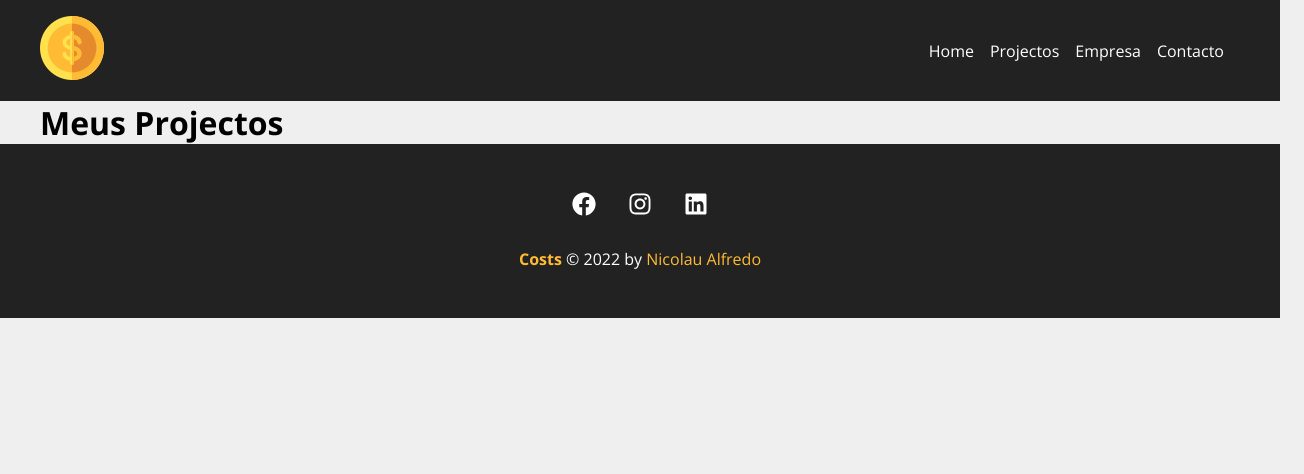
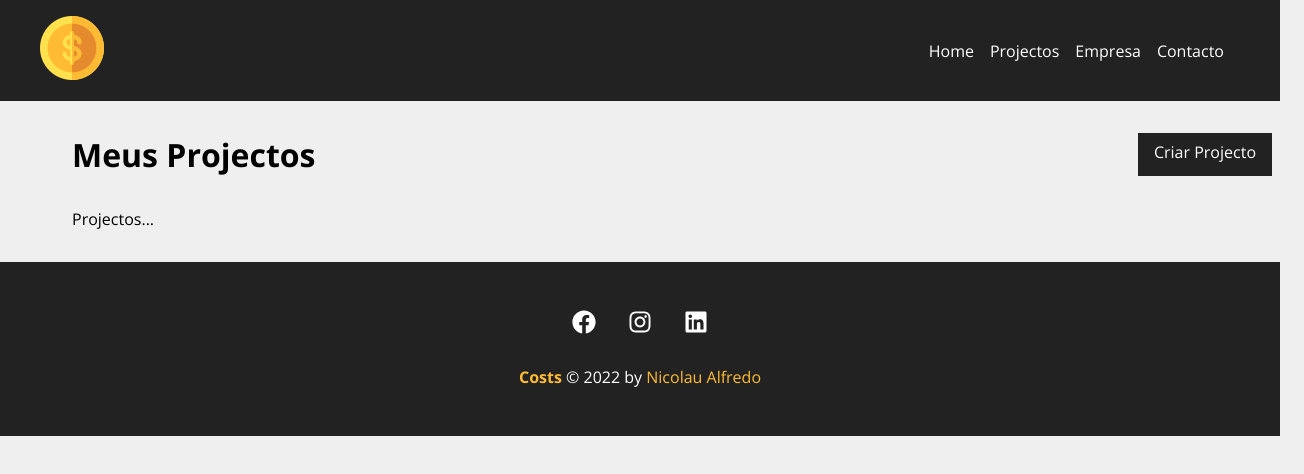
Before and after one commit to NicolauAlfredo/costs-projecto-react, a React (Create React App) app: page /projects in a window 1280 px wide. Shown: the top 474 px of the page, 1304 px wide, since content can reach past the window. Built offline with nearby package versions, Linux system fonts and the light colour scheme.

Commit message:
Criando o dashboard para os projectos

```diff
--- a/src/components/pages/Projects.js
+++ b/src/components/pages/Projects.js
@@ -1,5 +1,10 @@
 import { useLocation } from 'react-router-dom'
+
 import Message from "../layout/Message"
+
+import Container from '../layout/Container'
+import styles from './Projects.module.css'
+import LinkButton from '../layout/LinkButton'
 
 function Projects() {
 
@@ -11,9 +16,15 @@
     }
 
     return (
-        <div>
-            <h1> Meus Projectos </h1>
+        <div className={styles.project_container}>
+            <div className={styles.title_container}>
+                <h1> Meus Projectos </h1>
+                <LinkButton to="/NewProject" text="Criar Projecto" />
+            </div>
             {message && <Message type="success" msg={message} />}
+            <Container customClass="start">
+                <p> Projectos... </p>
+            </Container>
         </div>
     )
 }
--- /dev/null
+++ b/src/components/pages/Projects.module.css
@@ -0,0 +1,9 @@
+.project_container {
+    padding: 2em;
+}
+
+.title_container {
+    display: flex;
+    justify-content: space-between;
+    margin-bottom: 2em;
+}
```
